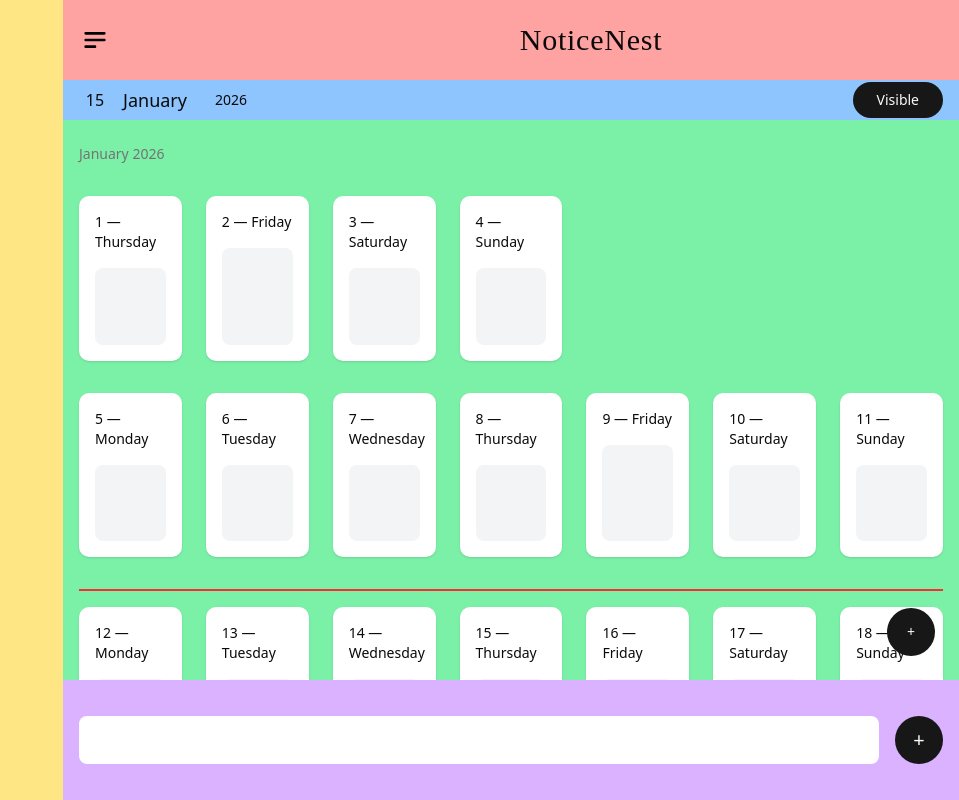
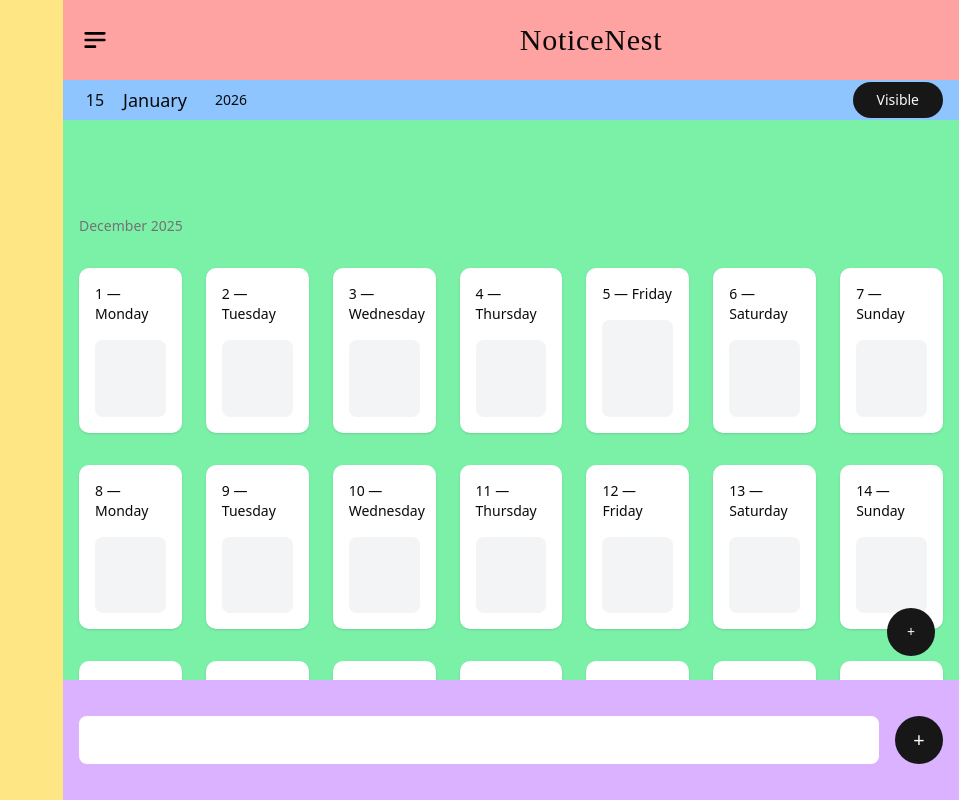
Before and after one commit to daddy-ash25/NoticeNest, a React (Vite) app in the folder frontend/: page / in a window 1280 px wide. Shown: the whole page, without its empty margins (321-1280 px from the left). Built offline with nearby package versions, Linux system fonts and the light colour scheme; a web font is replaced by a local one.

Commit message:
infinite scrolling implemented for the mvp

```diff
--- a/frontend/src/components/NoticeTimeline.tsx
+++ b/frontend/src/components/NoticeTimeline.tsx
@@ -1,4 +1,16 @@
-import { useMemo } from "react";
+
+
+
+import { useMemo, useState, useRef, useEffect } from "react";
+
+
+
+
+type MonthKey = {
+    year: number;
+    month: number; // 0–11
+};
+
 
 /**
  * Utility: format date to YYYY-MM-DD
@@ -35,6 +47,47 @@ function generateDatesOfThisMonth(): Date[] {
 
     return dates;
 }
+
+function generateDatesForMonth(year: number, month: number): Date[] {
+    const dates: Date[] = [];
+    const lastDay = new Date(year, month + 1, 0).getDate();
+
+    for (let day = 1; day <= lastDay; day++) {
+        dates.push(new Date(year, month, day));
+    }
+
+    return dates;
+}
+
+
+function MonthView({ year, month, todayStr }: MonthKey & { todayStr: string }) {
+    const dates = generateDatesForMonth(year, month);
+    const weeks = groupDatesIntoWeeks(dates, todayStr);
+
+    return (
+        <div className="space-y-8">
+            <div className="text-sm text-muted-foreground">
+                {new Date(year, month).toLocaleDateString("en-US", {
+                    month: "long",
+                    year: "numeric",
+                })}
+            </div>
+
+            {weeks.map((week, i) => (
+                <div key={i} className="space-y-4">
+                    {week.isCurrentWeek && (
+                        <div className="border-t-2 border-red-500" />
+                    )}
+
+                    <div className="grid grid-cols-3 lg:grid-cols-7 gap-6">
+                        {week.days.map(CardMaker)}
+                    </div>
+                </div>
+            ))}
+        </div>
+    );
+}
+
 
 
 function groupDatesIntoWeeks(dates: Date[], todayStr: string) {
@@ -97,44 +150,113 @@ function CardMaker(date: Date) {
     );
 }
 
+/*setMonths(prev => {
+  const last = prev[prev.length - 1];
+  const nextMonth = last.month === 11
+    ? { year: last.year + 1, month: 0 }
+    : { year: last.year, month: last.month + 1 };
+
+  return [...prev, nextMonth];
+});
+
+
+setMonths(prev => {
+  const first = prev[0];
+  const prevMonth = first.month === 0
+    ? { year: first.year - 1, month: 11 }
+    : { year: first.year, month: first.month - 1 };
+
+  return [prevMonth, ...prev];
+});*/
+
+
 
 
 export default function NoticeTimeline() {
     const todayStr = formatDate(new Date());
 
-    const dates = useMemo(() => generateDatesOfThisMonth(), []);
-    const weeks = useMemo(() => groupDatesIntoWeeks(dates, todayStr), [dates, todayStr]);
+    const today = new Date();
+    const currentYear = today.getFullYear();
+    const currentMonth = today.getMonth();
+
+    const [months, setMonths] = useState<MonthKey[]>([
+        { year: currentYear, month: currentMonth }
+    ]);
+
+    const topSentinel = useRef<HTMLDivElement | null>(null);
+    const bottomSentinel = useRef<HTMLDivElement | null>(null);
+
+    useEffect(() => {
+        const observer = new IntersectionObserver(entries => {
+            entries.forEach(entry => {
+                if (!entry.isIntersecting) return;
+
+                // 🔽 BOTTOM: load next month
+                if (entry.target === bottomSentinel.current) {
+                    setMonths(prev => {
+                        const last = prev[prev.length - 1];
+
+                        const nextMonth =
+                            last.month === 11
+                                ? { year: last.year + 1, month: 0 }
+                                : { year: last.year, month: last.month + 1 };
+
+                        const exists = prev.some(
+                            m => m.year === nextMonth.year && m.month === nextMonth.month
+                        );
+
+                        if (exists) return prev;
+                        return [...prev, nextMonth];
+                    });
+                }
+
+                // 🔼 TOP: load previous month
+                if (entry.target === topSentinel.current) {
+                    setMonths(prev => {
+                        const first = prev[0];
+
+                        const prevMonth =
+                            first.month === 0
+                                ? { year: first.year - 1, month: 11 }
+                                : { year: first.year, month: first.month - 1 };
+
+                        const exists = prev.some(
+                            m => m.year === prevMonth.year && m.month === prevMonth.month
+                        );
+
+                        if (exists) return prev;
+                        return [prevMonth, ...prev];
+                    });
+                }
+            });
+        });
+
+        if (topSentinel.current) observer.observe(topSentinel.current);
+        if (bottomSentinel.current) observer.observe(bottomSentinel.current);
+
+        return () => observer.disconnect();
+    }, []);
+
+
 
     return (
         <div className="px-4 py-6 space-y-8">
 
-            {/* Month header */}
-            <div className="text-sm text-muted-foreground">
-                {new Date().toLocaleDateString("en-US", {
-                    month: "long",
-                    year: "numeric",
-                })}
-            </div>
+            {/* Top sentinel */}
+            <div ref={topSentinel} className="h-[5vh]" />
 
-            {/* Weeks */}
-            {weeks.map((week, index) => (
-                <div key={index} className="space-y-4">
-
-                    {/* Red separator before current week */}
-                    {week.isCurrentWeek && (
-                        <div className="border-t-2 border-red-500" />
-                    )}
-
-                    {/* Week grid */}
-                    <div className="grid grid-cols-3 lg:grid-cols-7 gap-6">
-                        {week.days.map((date) => CardMaker(date))}
-                    </div>
-
-                </div>
+            {/* Months */}
+            {months.map(m => (
+                <MonthView
+                    key={`${m.year}-${m.month}`}
+                    year={m.year}
+                    month={m.month}
+                    todayStr={todayStr}
+                />
             ))}
 
-            {/* Infinite scroll placeholder */}
-            <div className="w-full h-[5vh] bg-blue-300 rounded-md" />
+            {/* Bottom sentinel */}
+            <div ref={bottomSentinel} className="h-[5vh]" />
         </div>
     );
 }
```
